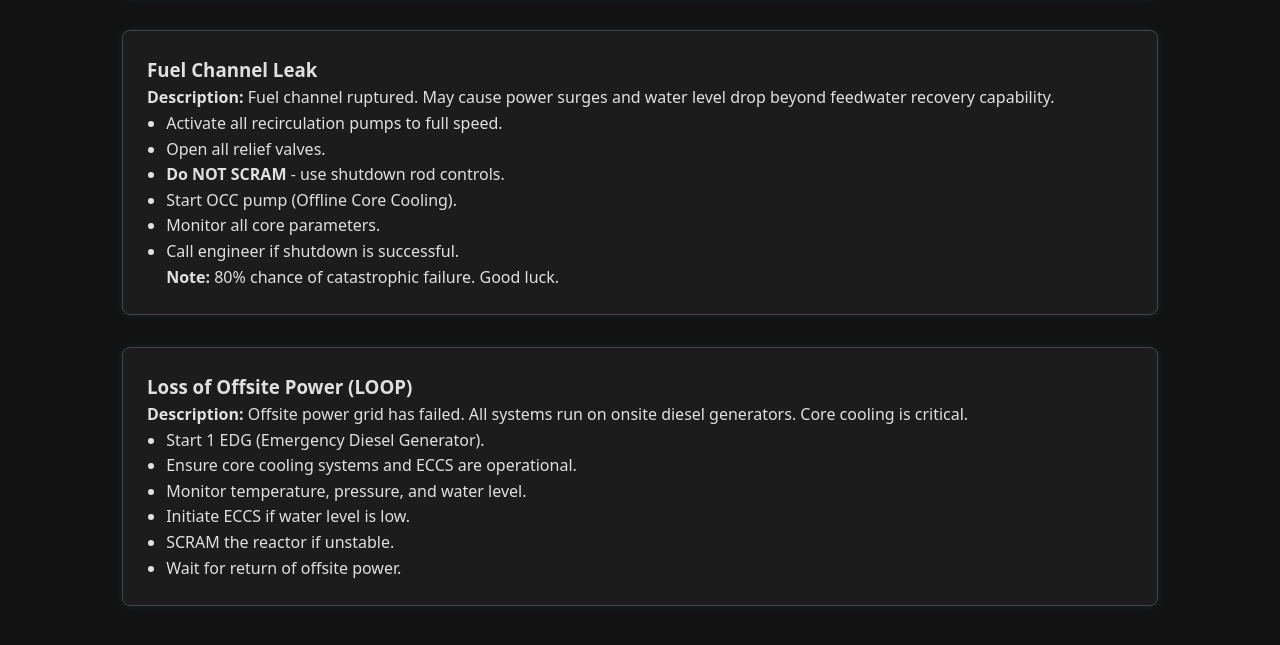
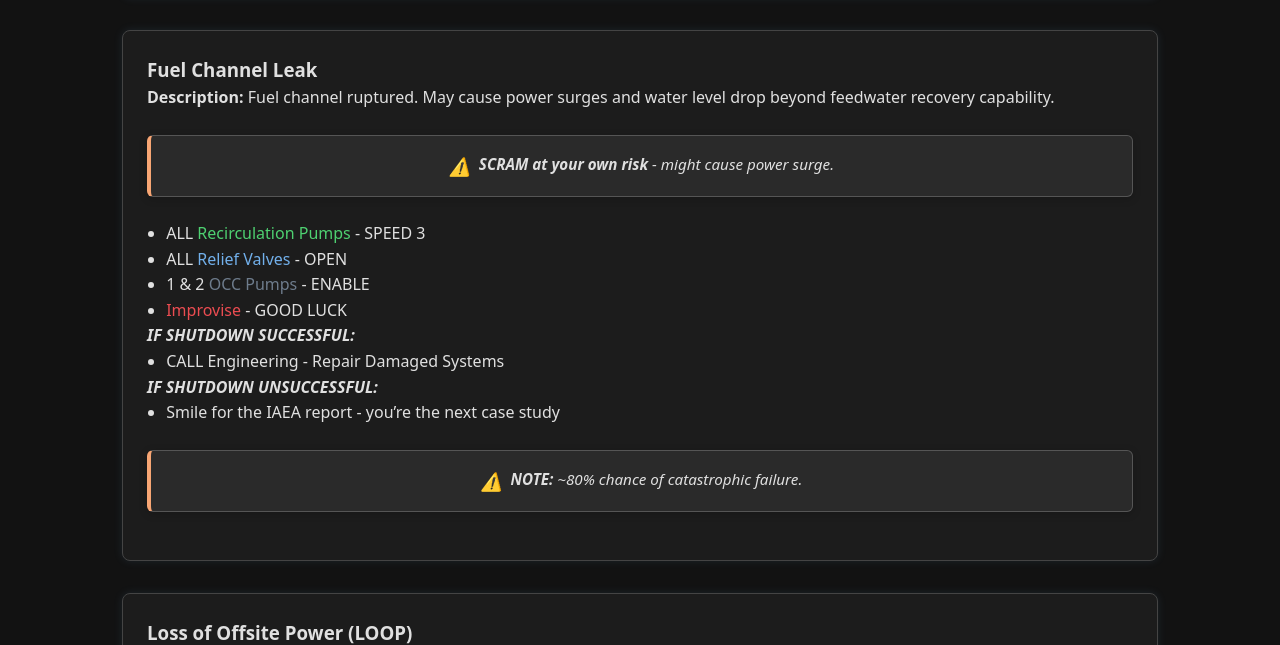
Before and after one commit to sunryze-git/oakridgenucpowplant, a website: page emergency.html in a window 1280 px wide. Shown: the part 2568-3213 px from the top of the page. Drawn offline with Linux system fonts and the light colour scheme.

Commit message:
edit: better procedure - fuel channel leak

```diff
--- a/emergency.html
+++ b/emergency.html
@@ -5,8 +5,9 @@
   <meta name="viewport" content="width=device-width, initial-scale=1.0">
   <title>Emergency Situations - Oakridge NPS</title>
   <link rel="stylesheet" href="style.css">
+  <link rel="stylesheet" href="credits.css">
   <script src="script.js" defer></script>
-   <link rel="apple-touch-icon" sizes="180x180" href="/images/Favicon/apple-touch-icon.png">
+  <link rel="apple-touch-icon" sizes="180x180" href="/images/Favicon/apple-touch-icon.png">
   <link rel="icon" type="image/png" sizes="32x32" href="/images/Favicon/favicon-32x32.png">
   <link rel="icon" type="image/png" sizes="16x16" href="/images/Favicon/favicon-16x16.png">
   <link rel="manifest" href="/site.webmanifest">
@@ -97,15 +98,22 @@
       <div class="emergency-box" id="fuel-leak">
         <h3>Fuel Channel Leak</h3>
         <p><strong>Description:</strong> Fuel channel ruptured. May cause power surges and water level drop beyond feedwater recovery capability.</p>
+        <p class="disclaimer"><strong>SCRAM at your own risk</strong> - might cause power surge.</p>
         <ul>
-          <li>Activate all recirculation pumps to full speed.</li>
-          <li>Open all relief valves.</li>
-          <li><strong>Do NOT SCRAM</strong> - use shutdown rod controls.</li>
-          <li>Start OCC pump (Offline Core Cooling).</li>
-          <li>Monitor all core parameters.</li>
-          <li>Call engineer if shutdown is successful.</li>
-          <strong>Note:</strong> 80% chance of catastrophic failure. Good luck.
+          <li>ALL <a class="g">Recirculation Pumps</a> - SPEED 3</li>
+          <li>ALL <a class="b">Relief Valves</a> - OPEN</li>
+          <li>1 & 2 <a class="gr">OCC Pumps</a> - ENABLE</li>
+          <li><a class="r">Improvise</a> - GOOD LUCK</li>
         </ul>
+        <p><i><strong>IF SHUTDOWN SUCCESSFUL:</strong></i></p>
+        <ul>
+          <li>CALL Engineering - Repair Damaged Systems</li>
+        </ul>
+        <p><i><strong>IF SHUTDOWN UNSUCCESSFUL:</strong></i></p>
+        <ul>
+          <li>Smile for the IAEA report - you’re the next case study</li>
+        </ul>
+        <p class="disclaimer"><strong>NOTE:</strong> ~80% chance of catastrophic failure.</p>
       </div>
 
       <div class="emergency-box" id="loop">
```
